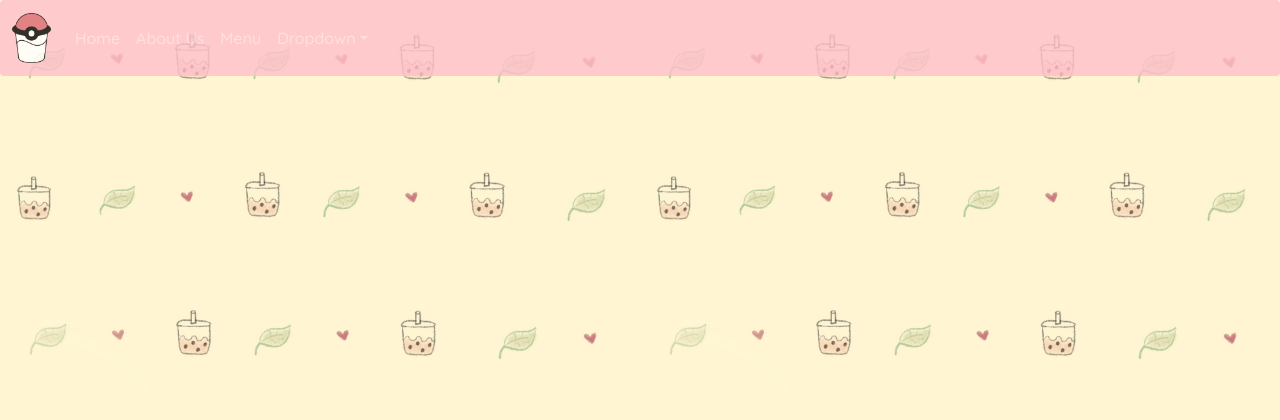
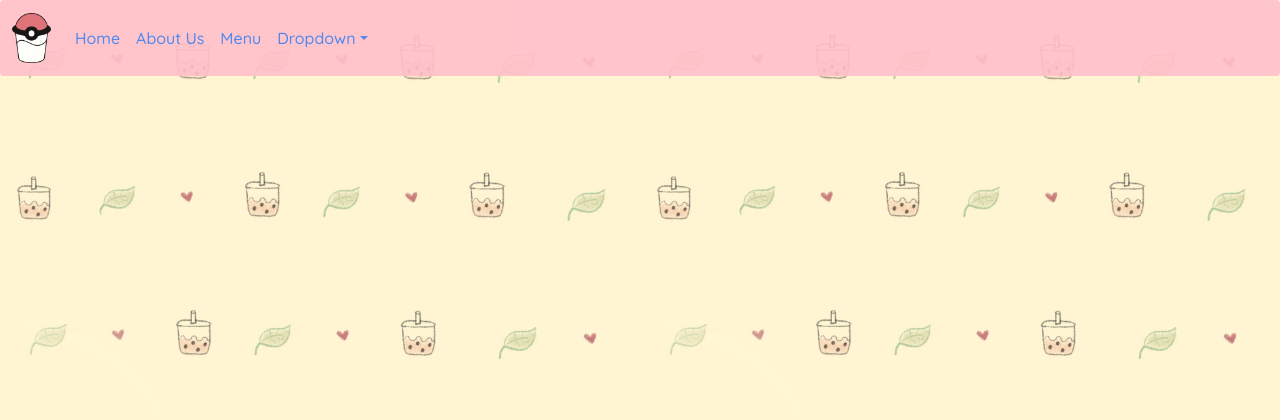
Before and after one commit to dithizac000/team-charm, a PHP site: page /views/header.html in a window 1280 px wide. Shown: the top 420 px of the page. Run offline with PHP 8.4, Linux system fonts and the light colour scheme.

Commit message:
Added navbar styles including hover

```diff
--- a/styles/style.css
+++ b/styles/style.css
@@ -10,11 +10,21 @@ body {
 }
 
 /*nav-bar styling bg color*/
-nav.navbar.navbar-expand-sm.text-white.navbar-dark {
+nav.navbar.navbar-expand-sm {
     background-color: pink;
-    opacity: 80%;
+    text-decoration-color: black;
+    opacity: 90%;
+}
 
+/*nav-bar hover*/
+nav.navbar.navbar-expand-sm:hover {
+    opacity: 100%;
 }
+
+.navbar-brand{
+    color:white;
+}
+
 /*nav-bar hover color change*/
 .navbar-dark .navbar-nav .nav-item .nav-link:focus,
 .navbar-dark .navbar-nav .nav-item .nav-link:hover {
--- a/views/header.html
+++ b/views/header.html
@@ -23,10 +23,10 @@
 
   <title>Boba Charm Nav Bar</title>
   <!-- Navigation Bar from W3Schools https://www.w3schools.com/bootstrap5/tryit.asp?filename=trybs_navbar_dropdown&stacked=h-->
-  <nav class="navbar sticky-top navbar-expand-sm text-white navbar-dark rounded">
+  <nav class="navbar sticky-top navbar-expand-sm rounded">
     <div class="container-fluid">
       <a class="navbar-brand" href=".">
-        <img class="img-fluid logo" src="images/boba-charm-pink.png" id="logo" alt="Boba Charm Logo">
+        <img class="img-fluid logo opacity-full" src="images/boba-charm-pink.png" id="logo" alt="Boba Charm Logo">
       </a>
       <button class="navbar-toggler" type="button" data-bs-toggle="collapse" data-bs-target="#collapsibleNavbar">
         <span class="navbar-toggler-icon"></span>
```
